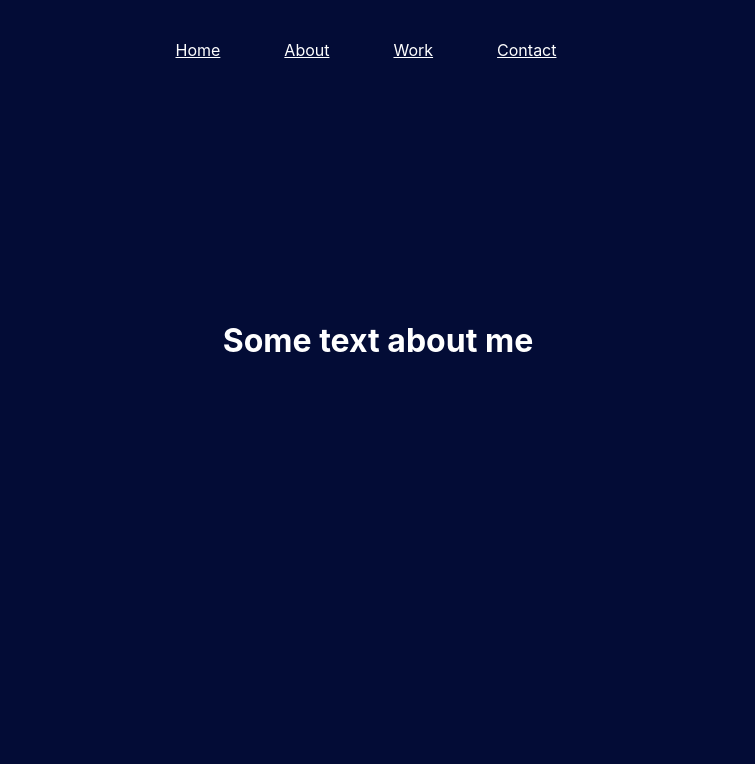
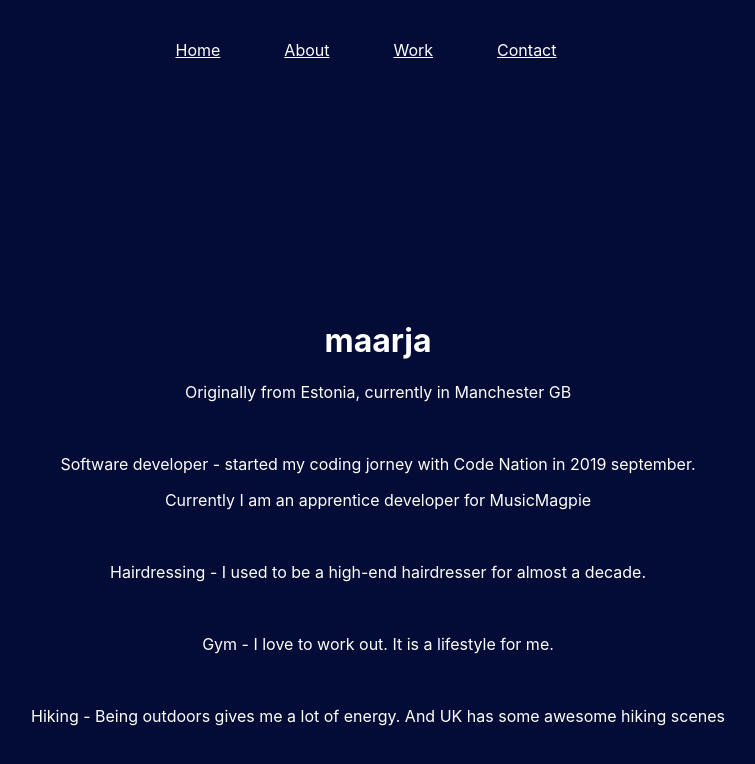
Before and after one commit to jessika8/mywebpage, a React (Create React App) app: page /About in a window 1280 px wide. Shown: the top 764 px of the page, without its empty margins (262-1017 px from the left). Built offline with nearby package versions, Linux system fonts and the light colour scheme.

Commit message:
browser-router

```diff
--- a/src/App.css
+++ b/src/App.css
@@ -42,6 +42,11 @@ ul li a {
   color: white;
   width: 40vh;
 }
+.workCompGit {
+  margin-top: 25vh;
+  text-align: center;
+  color: white;
+}
 
 .navBarWhole {
   margin-top: 5vh;
--- a/src/components/About.js
+++ b/src/components/About.js
@@ -4,7 +4,18 @@ export default function About() {
     return (
      <div className="aboutWrapper">
      <div className="aboutDiv">
-         <h1>Some text about me</h1>
+         <h1>maarja</h1>
+         <p>Originally from Estonia, currently in Manchester GB</p>
+         <br></br>
+         <p>Software developer - started my coding jorney with Code Nation in 2019 september.</p>
+        <p>Currently I am an apprentice developer for MusicMagpie</p>
+         <br></br>
+         <p>Hairdressing - I used to be a high-end hairdresser for almost a decade.</p>
+         <p></p>
+         <br></br>
+         <p>Gym - I love to work out. It is a lifestyle for me.</p>
+         <br></br>
+         <p>Hiking - Being outdoors gives me a lot of energy. And UK has some awesome hiking scenes</p>
      </div>
      </div>
     )
--- a/src/components/Contact.js
+++ b/src/components/Contact.js
@@ -5,7 +5,7 @@ export default function Contact() {
         <div className="contactWrapper">
         <div className="contactDiv">
 
-            <h1>This is my contact page</h1>
+            <h1>Contact me</h1>
             <footer>
                 <div className="footerDiv">
                 <a onClick={ event => window.location.href='https://github.com/jessika8'}>
--- a/src/components/Home.js
+++ b/src/components/Home.js
@@ -6,7 +6,7 @@ export default function Home() {
         <div className="homeText">
             <h2>Nice to meet you</h2>
             <h1>I'm maarja</h1>
-            <p>software developer, ex-hairdresser, gym enthusiast, hiker</p>
+            <p>software developer, ex-hairdresser, gym enthusiast, hiker, estonian</p>
             <p></p>
         </div>
         </div>
--- a/src/components/Work.js
+++ b/src/components/Work.js
@@ -2,10 +2,12 @@ import React from 'react'
 
 export default function Work(props) {
     return (
+        <div>
         <div className="workAll">
             <img src={props.img}></img>
             <p>{props.text}</p>
             {/* <button>{props.address}</button> */}
         </div>
+        </div>
     )
 }
--- a/src/components/WorkComponent.js
+++ b/src/components/WorkComponent.js
@@ -31,6 +31,13 @@ export default class WorkComponent extends Component {
         <button onClick={event => window.location.href='https://jessika8.github.io/ToDoList/'}>To-Do List</button>
         </div>
         </div>
+
+        <div className="workCompGit">
+        <h2>My GitHub</h2>
+        <a onClick={ event => window.location.href='https://github.com/jessika8'}>
+               <ion-icon className="icon" name="logo-github"></ion-icon>
+               </a>
+               </div>
         </div>
         )
     }
```
